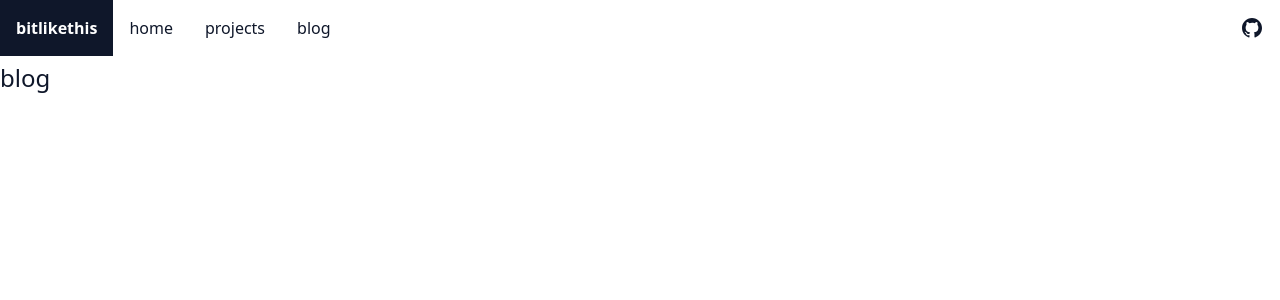
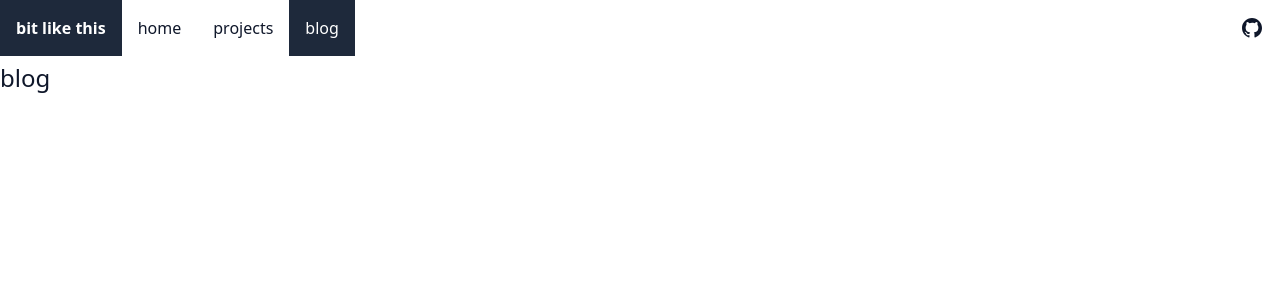
Before and after one commit to bitlikethis/dotcom, a Next.js app: page /blog in a window 1280 px wide. Shown: the top 300 px of the page. Built offline with nearby package versions, Linux system fonts and the light colour scheme.

Commit message:
feat: highlight active NavItem

```diff
--- a/components/Navbar.tsx
+++ b/components/Navbar.tsx
@@ -1,30 +1,52 @@
 import Link from "next/link";
+import { useRouter } from "next/router";
 import { ReactNode } from "react";
 import GithubLogo from "./GithubLogo";
 
-const NavItem = ({ href, children }: { href: string; children: ReactNode }) => (
+const NavItem = ({
+  href,
+  children,
+  showActive = false,
+}: {
+  href: string;
+  children: ReactNode;
+  showActive: boolean;
+}) => {
+  const { route } = useRouter();
+  const isActive = route === href;
+  return (
     <Link href={href}>
       <a className="group">
-      <span className="inline-block px-4 py-4 hover:text-white hover:bg-primary-900 group-focus:text-white group-focus:bg-primary-900">
+        <span
+          className={`inline-block px-4 py-4 ${
+            showActive && isActive ? "text-white bg-primary-800" : ""
+          } hover:text-white hover:bg-primary-800 group-focus:text-white group-focus:bg-primary-800`}
+        >
           {children}
         </span>
       </a>
     </Link>
   );
+};
 
 const Navbar = () => {
   return (
     <nav className="flex justify-between">
       <div>
-        <NavItem href={"/"}>
-          <b>bitlikethis</b>
+        <NavItem href={"/"} showActive={false}>
+          <b>bit like this</b>
         </NavItem>
-        <NavItem href={"/"}>home</NavItem>
-        <NavItem href={"/projects"}>projects</NavItem>
-        <NavItem href={"/blog"}>blog</NavItem>
+        <NavItem href={"/"} showActive>
+          home
+        </NavItem><NavItem href={"/projects"} showActive>
+          projects
+        </NavItem>
+        <NavItem href={"/blog"} showActive>
+          blog
+        </NavItem>
       </div>
       <div className="flex">
-        <NavItem href={"https://github.com/bitlikethis"}>
+        <NavItem href={"https://github.com/bitlikethis"} showActive>
           <GithubLogo />
         </NavItem>
       </div>
```
Lines whose indentation alone changed are shown as unchanged.
